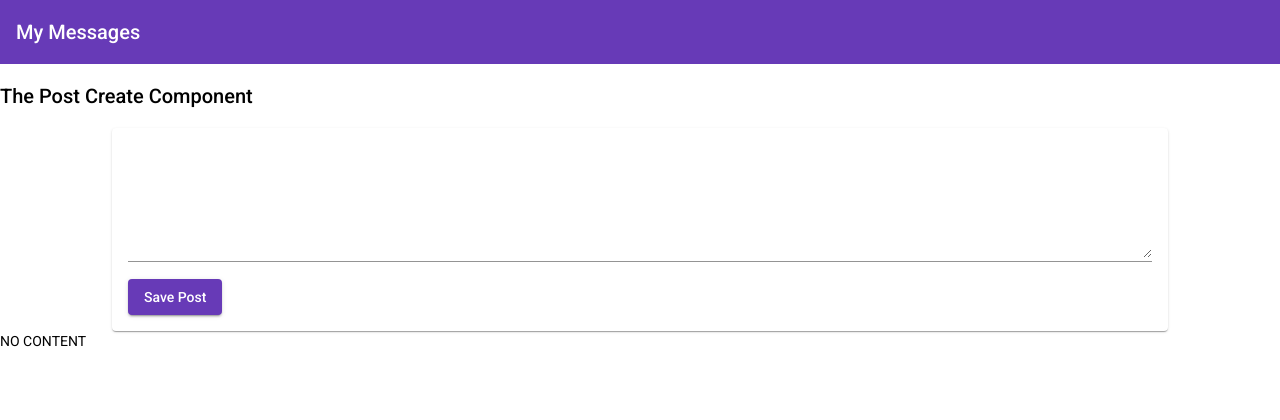
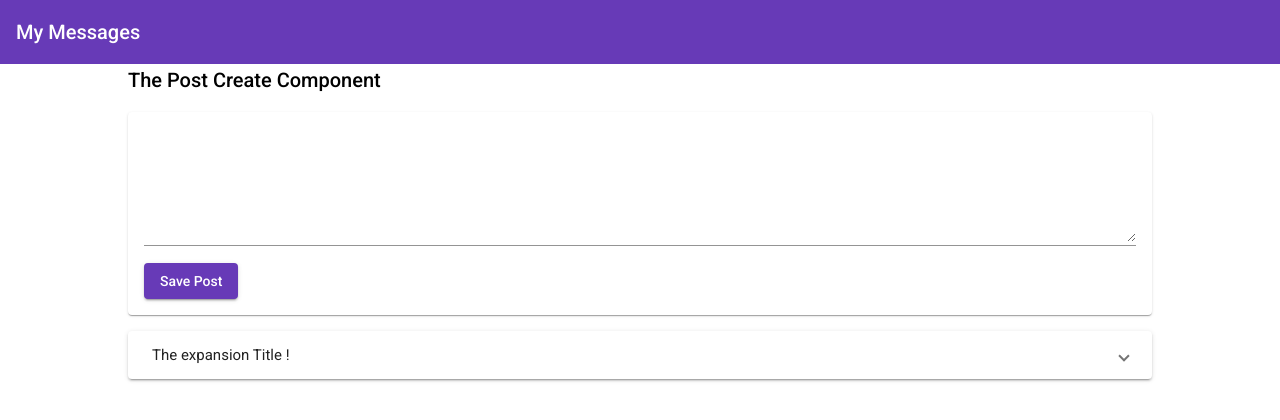
Before and after one commit to AMGAS14/my-shopingify, an Angular app: page / in a window 1280 px wide. Shown: the top 420 px of the page. Built offline with nearby package versions, Linux system fonts and the light colour scheme.

Commit message:
post list commit

```diff
--- a/src/app/app.component.css
+++ b/src/app/app.component.css
@@ -4,4 +4,6 @@
 
 main{
     margin-top : 1rem;
+    width: 80%;
+    margin: auto;
 }
--- a/src/app/app.component.html
+++ b/src/app/app.component.html
@@ -6,4 +6,5 @@
 
 <main>
   <app-post-create></app-post-create>
+  <app-post-list></app-post-list>
 </main>
--- a/src/app/app.module.ts
+++ b/src/app/app.module.ts
@@ -11,11 +11,14 @@
 import { PostCreateComponent} from './posts/post-create/post-create.component';
 import { BrowserAnimationsModule } from '@angular/platform-browser/animations' ;
 import { HeaderComponent } from "./header/header.component" ;
+import { PostListComponent } from './post-list/post-list.component' ;
+import { MatExpansionModule } from '@angular/material/expansion' ;
 
 @NgModule({
   declarations: [
     AppComponent,
     PostCreateComponent,
+    PostListComponent,
     HeaderComponent
   ],
   imports: [
@@ -26,7 +29,8 @@
     MatInputModule,
     MatCardModule,
     MatButtonModule,
-    MatToolbarModule
+    MatToolbarModule,
+    MatExpansionModule
   ],
   providers: [],
   bootstrap: [AppComponent]
--- /dev/null
+++ b/src/app/post-list/post-list.component.css
@@ -0,0 +1,7 @@
+
+
+
+:host{
+    display: block;
+    margin-top: 1rem;
+}
--- /dev/null
+++ b/src/app/post-list/post-list.component.html
@@ -0,0 +1,11 @@
+
+
+<mat-accordion>
+    <mat-expansion-panel>
+        <mat-expansion-panel-header>
+            The expansion Title !
+        </mat-expansion-panel-header>
+        <p>I´m in an expansion Panel !</p>
+
+    </mat-expansion-panel>
+</mat-accordion>
--- /dev/null
+++ b/src/app/post-list/post-list.component.ts
@@ -0,0 +1,17 @@
+
+import { Component } from '@angular/core' ;
+
+
+@Component({
+    selector: 'app-post-list' ,
+    templateUrl: './post-list.component.html',
+    styleUrls: ['./post-list.component.css']
+})
+export class PostListComponent {
+
+    posts = [
+        { title: "First Post", content: "This is First post´s content"},
+        { title: "Second Post", content: "This is Second post´s content"},
+        { title: "Third Post", content: "This is third post´s content"}
+    ] ;
+}
--- a/src/app/posts/post-create/post-create.component.css
+++ b/src/app/posts/post-create/post-create.component.css
@@ -1,8 +1,4 @@
 
-mat-card {
-    width: 80%;
-    margin: auto;
-}
 
 
 
--- a/src/app/posts/post-create/post-create.component.html
+++ b/src/app/posts/post-create/post-create.component.html
@@ -8,4 +8,3 @@
     color = "primary"
     (click)="onAddPost()">Save Post</button>
 </mat-card>
-<p> {{ newPost }} </p>
```
